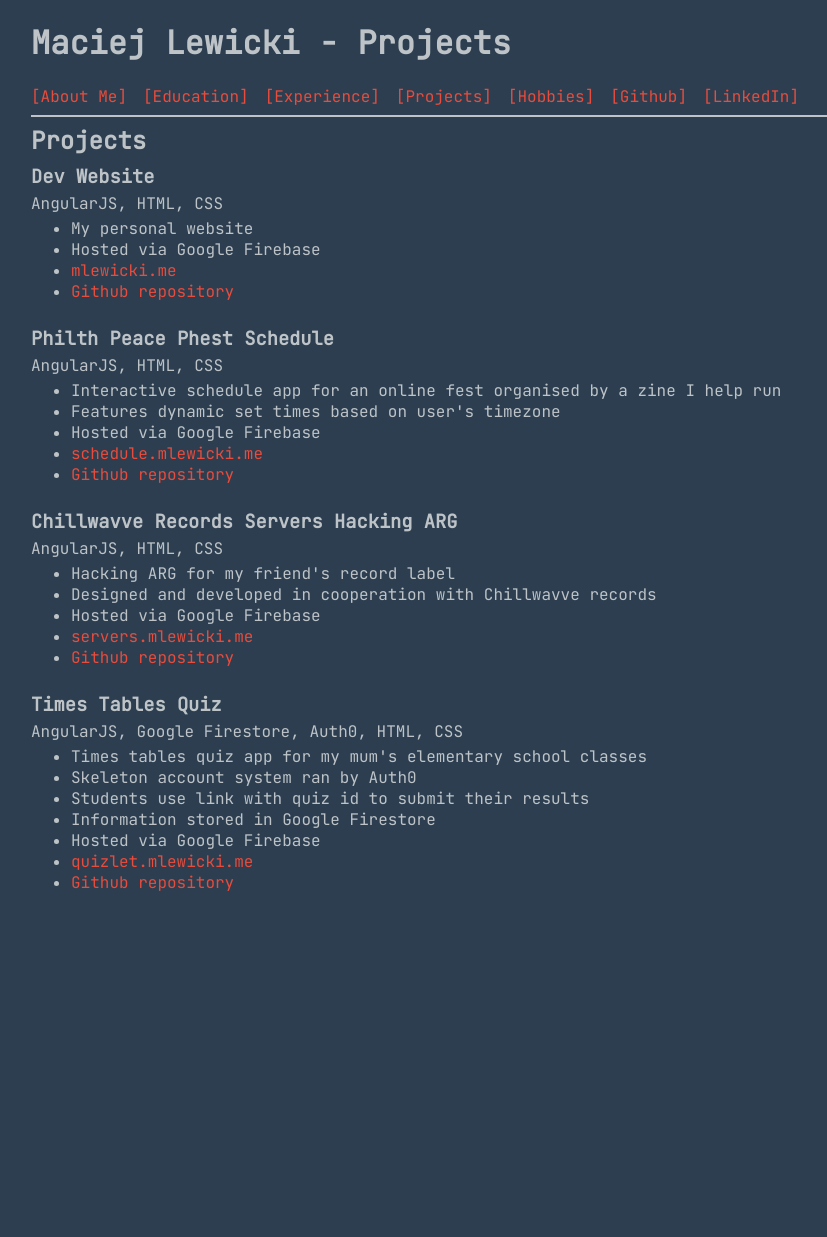
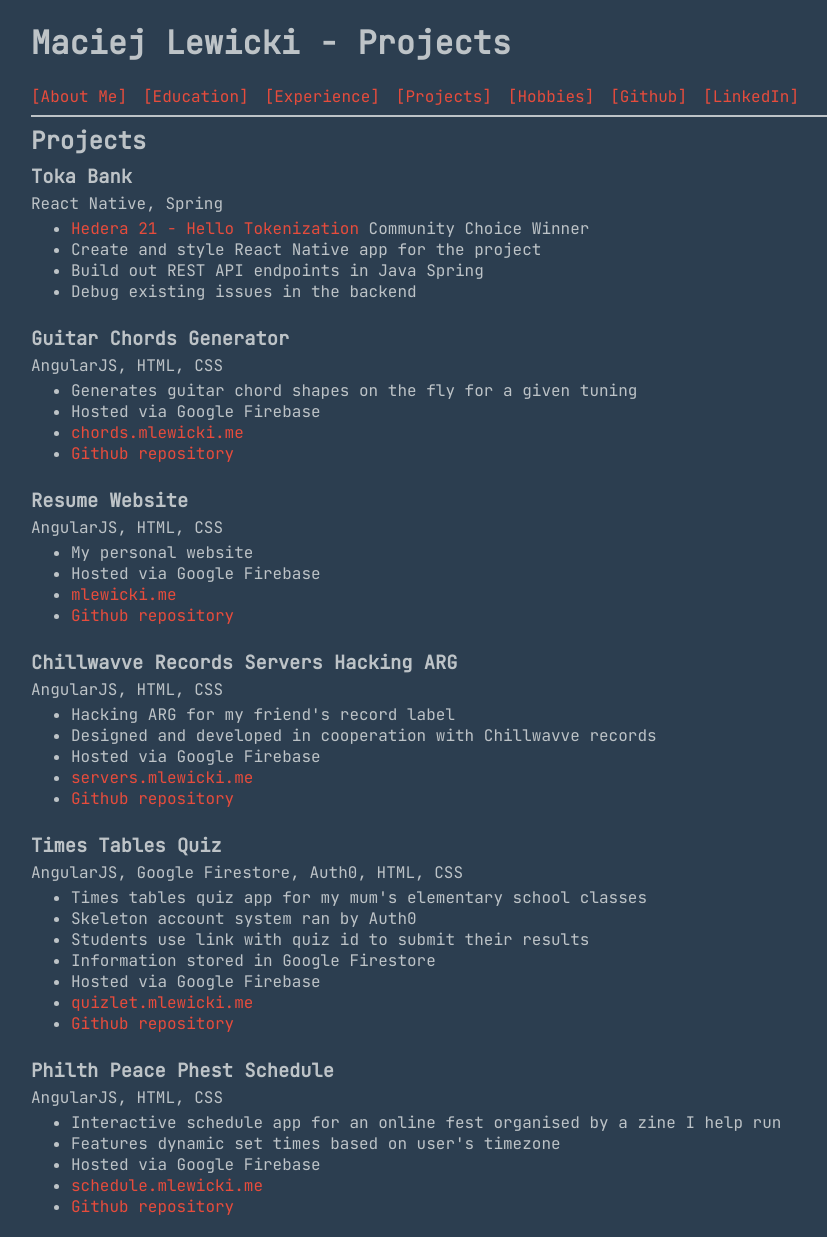
Before and after one commit to mlewicki12/angular-resume, an Angular app: page /projects in a window 1280 px wide. Shown: the whole page, without its empty margins (33-860 px from the left). Before the commit the page ends 913 px from the top, so only its background shows below. Built offline with nearby package versions, Linux system fonts and the light colour scheme.

Commit message:
update website

```diff
--- a/angular.json
+++ b/angular.json
@@ -30,7 +30,7 @@
             "tsConfig": "tsconfig.app.json",
             "aot": true,
             "assets": [
-              "src/favicon.ico",
+              "src/fav.png",
               "src/assets"
             ],
             "styles": [
--- a/src/app/components/about/about.component.html
+++ b/src/app/components/about/about.component.html
@@ -3,7 +3,7 @@
 
 <section>
   <h3>Maciej Lewicki</h3>
-  <p>Software Developer</p>
+  <p>Full Stack Developer</p>
   <p>lewickimapl@gmail.com</p>
   <p>+48 534-777-460</p>
 </section>
--- a/src/app/components/education/education.component.html
+++ b/src/app/components/education/education.component.html
@@ -6,7 +6,6 @@
   <p>Philadelphia, PA</p>
   <p>BS in Computer Science</p>
   <p>3.53 GPA</p>
-  <p>Withdrew in Sept. 2020 due to financial circumstances and coronavirus pandemic</p>
 </section>
 
 <section>
@@ -20,3 +19,11 @@
       <li>Web and Mobile App Development</li>
     </ul>
 </section>
+
+<section>
+  <h3>Awards</h3>
+    <ul>
+      <li>2017 - 2020: Drexel University Dean's List</li>
+      <li>2017 - 2020: Drexel University Founders Scholarship</li>
+    </ul>
+</section>
--- a/src/app/components/experience/experience.component.html
+++ b/src/app/components/experience/experience.component.html
@@ -2,13 +2,25 @@
 <h2>Experience</h2>
 
 <section>
+  <h3>Documati</h3>
+  <p>Full Stack Developer</p>
+  <p>Warsaw, Poland</p>
+  <p>March 2021 - present</p>
+  <ul>
+    <li>Develop a React front-end for image generation</li>
+    <li>Modify C# backend and REST API to better interact with front-end</li>
+    <li>Create a Chrome extension to record user inputs</li>
+  </ul>
+</section>
+
+<section>
   <h3>SmartStream Technologies</h3>
-  <p>Software Developer</p>
+  <p>Full Stack Developer</p>
   <p>Philadelphia, PA</p>
   <p>Sept. 2018 - April 2019 / Sept. 2019 - April 2020</p>
   <ul>
-    <li>Worked alongside experienced developers to improve C# interface and REST API</li>
-    <li>Developed and styled a web interface using React and RxJS to work with existing C# interface</li>
+    <li>Worked alongside experienced developers to improve C# backend and REST API</li>
+    <li>Developed and styled a web interface using React and RxJS to work with existing C# backend</li>
     <li>Participated in meetings to plan out and estimate time to implement features</li>
   </ul>
 </section>
--- a/src/app/components/hobbies/hobbies.component.html
+++ b/src/app/components/hobbies/hobbies.component.html
@@ -1,12 +1,22 @@
 
 <h2>Hobbies</h2>
+
+<section>
+  <h3>Paper Boats</h3>
+  <p>Label owner</p>
+  <ul>
+    <li>Release music on cassette tapes</li>
+    <li>Write short music reviews</li>
+    <li><a target="_blank" href="http://www.paper.boats/store">Website</a></li>
+  </ul>
+</section>
 
 <section>
   <h3>Philth Zine</h3>
   <p>Writer / organiser</p>
   <ul>
     <li>Write music reviews</li>
-    <li>Helped put together a livestream fest</li>
+    <li>Helped put together and host a <a target="_blank" href="https://www.youtube.com/watch?v=gUjHMv9Sapc">livestream fest</a> grossing over $300 for charity</li>
     <li><a target="_blank" href="https://philthzine.com">Website</a></li>
   </ul>
 </section>
@@ -21,19 +31,3 @@
     <li><a href="https://firehazardrecords.bandcamp.com/album/flammable-music-for-flammable-people-vol-1">Bandcamp</a></li>
   </ul>
 </section>
-
-<section>
-  <h3>Big Coaching Decisions</h3>
-  <p>Musician</p>
-  <ul>
-    <li>Occassionally put out original music and covers</li>
-    <li>Fully self-recorded and self-produced</li>
-    <li><a href="https://bcdphl.bandcamp.com/">Bandcamp</a></li>
-    <li>Featured on:</li>
-    <ul>
-      <li><a href="https://defaultfriends.bandcamp.com/album/never-hungover-again-again">Never Hungover Again (Again!)</a></li>
-      <li><a href="https://knifepunchrecords.bandcamp.com/album/gen-1-starter-comp-teacher-charity-comp">Gen 1 Starter Comp</a></li>
-      <li><a href="https://toothcemetery.bandcamp.com/album/bangers-for-bingus">Bangers for Bingus</a></li>
-    </ul>
-  </ul>
-</section>
--- a/src/app/components/projects/projects.component.html
+++ b/src/app/components/projects/projects.component.html
@@ -2,25 +2,35 @@
 <h2>Projects</h2>
 
 <section>
-  <h3>Dev Website</h3>
+  <h3>Toka Bank</h3>
+  <p>React Native, Spring</p>
+  <ul>
+    <li><a target="_blank" href="https://devpost.com/software/tokenbank">Hedera 21 - Hello Tokenization</a> Community Choice Winner</li>
+    <li>Create and style React Native app for the project</li>
+    <li>Build out REST API endpoints in Java Spring</li>
+    <li>Debug existing issues in the backend</li>
+  </ul>
+</section>
+
+<section>
+  <h3>Guitar Chords Generator</h3>
+  <p>AngularJS, HTML, CSS</p>
+  <ul>
+    <li>Generates guitar chord shapes on the fly for a given tuning</li>
+    <li>Hosted via Google Firebase</li>
+    <li><a target="_blank" href="https://chords.mlewicki.me">chords.mlewicki.me</a></li>
+    <li><a target="_blank" href="https://github.com/mlewicki12/angular-chord-generator">Github repository</a></li>
+  </ul>
+</section>
+
+<section>
+  <h3>Resume Website</h3>
   <p>AngularJS, HTML, CSS</p>
   <ul>
     <li>My personal website</li>
     <li>Hosted via Google Firebase</li>
     <li><a target="_blank" href="https://mlewicki.me">mlewicki.me</a></li>
     <li><a target="_blank" href="https://github.com/mlewicki12/angular-resume">Github repository</a></li>
-  </ul>
-</section>
-
-<section>
-  <h3>Philth Peace Phest Schedule</h3>
-  <p>AngularJS, HTML, CSS</p>
-  <ul>
-    <li>Interactive schedule app for an online fest organised by a zine I help run</li>
-    <li>Features dynamic set times based on user's timezone</li>
-    <li>Hosted via Google Firebase</li>
-    <li><a target="_blank" href="https://schedule.mlewicki.me">schedule.mlewicki.me</a></li>
-    <li><a target="_blank" href="https://github.com/mlewicki12/angular-philth-phchedule">Github repository</a></li>
   </ul>
 </section>
 
@@ -49,3 +59,15 @@
     <li><a target="_blank" href="https://github.com/mlewicki12/angular-quizlet">Github repository</a></li>
   </ul>
 </section>
+
+<section>
+  <h3>Philth Peace Phest Schedule</h3>
+  <p>AngularJS, HTML, CSS</p>
+  <ul>
+    <li>Interactive schedule app for an online fest organised by a zine I help run</li>
+    <li>Features dynamic set times based on user's timezone</li>
+    <li>Hosted via Google Firebase</li>
+    <li><a target="_blank" href="https://schedule.mlewicki.me">schedule.mlewicki.me</a></li>
+    <li><a target="_blank" href="https://github.com/mlewicki12/angular-philth-phchedule">Github repository</a></li>
+  </ul>
+</section>
--- a/src/index.html
+++ b/src/index.html
@@ -2,10 +2,10 @@
 <html lang="en">
 <head>
   <meta charset="utf-8">
-  <title>Resume</title>
+  <title>Maciej Lewicki - Resume</title>
   <base href="/">
   <meta name="viewport" content="width=device-width, initial-scale=1">
-  <link rel="icon" type="image/x-icon" href="favicon.ico">
+  <link rel="icon" type="image/png" href="fav.png">
 
   <!-- google fonts -->
   <link rel="stylesheet"
```
Also changed, not shown: src/fav.png (added), 1 other file (tests, documents, lock files or other folders).
